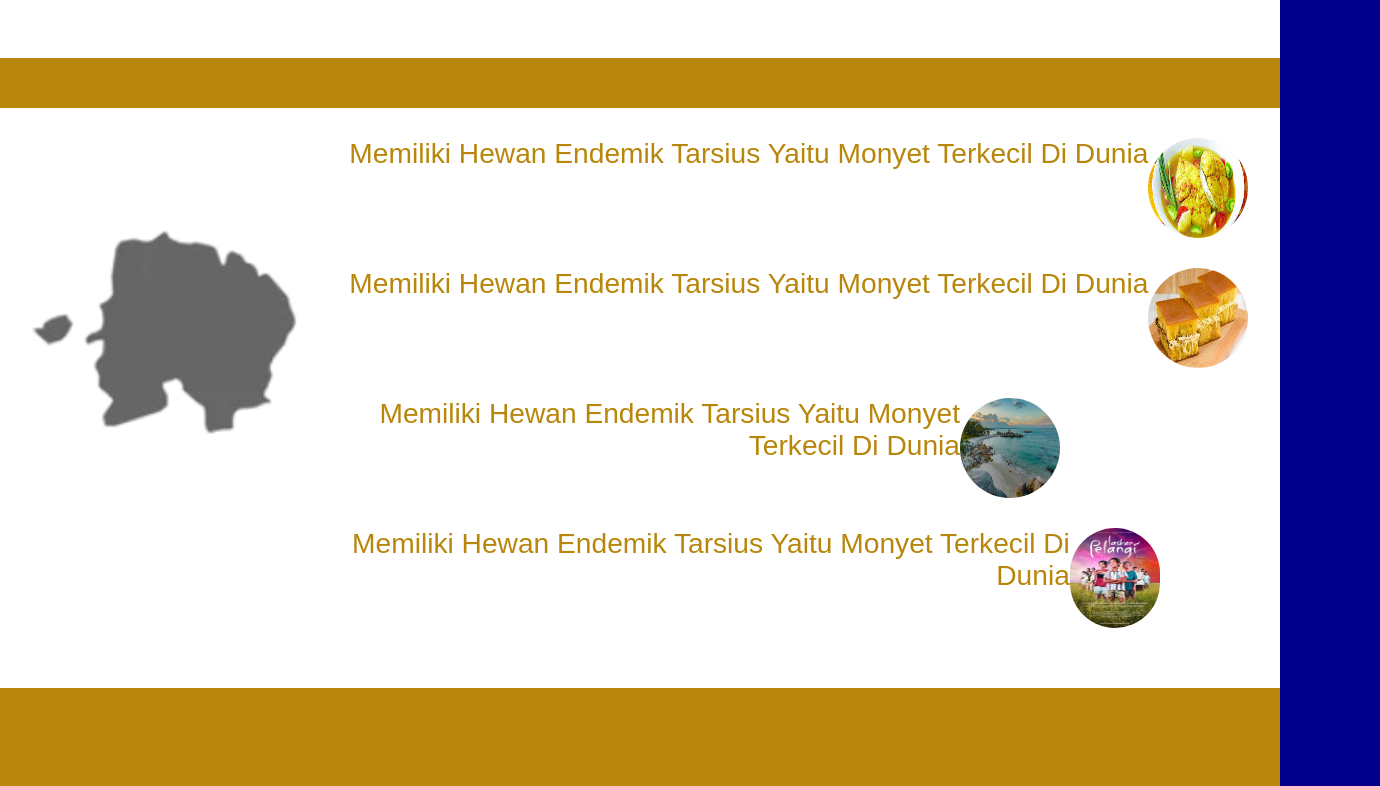
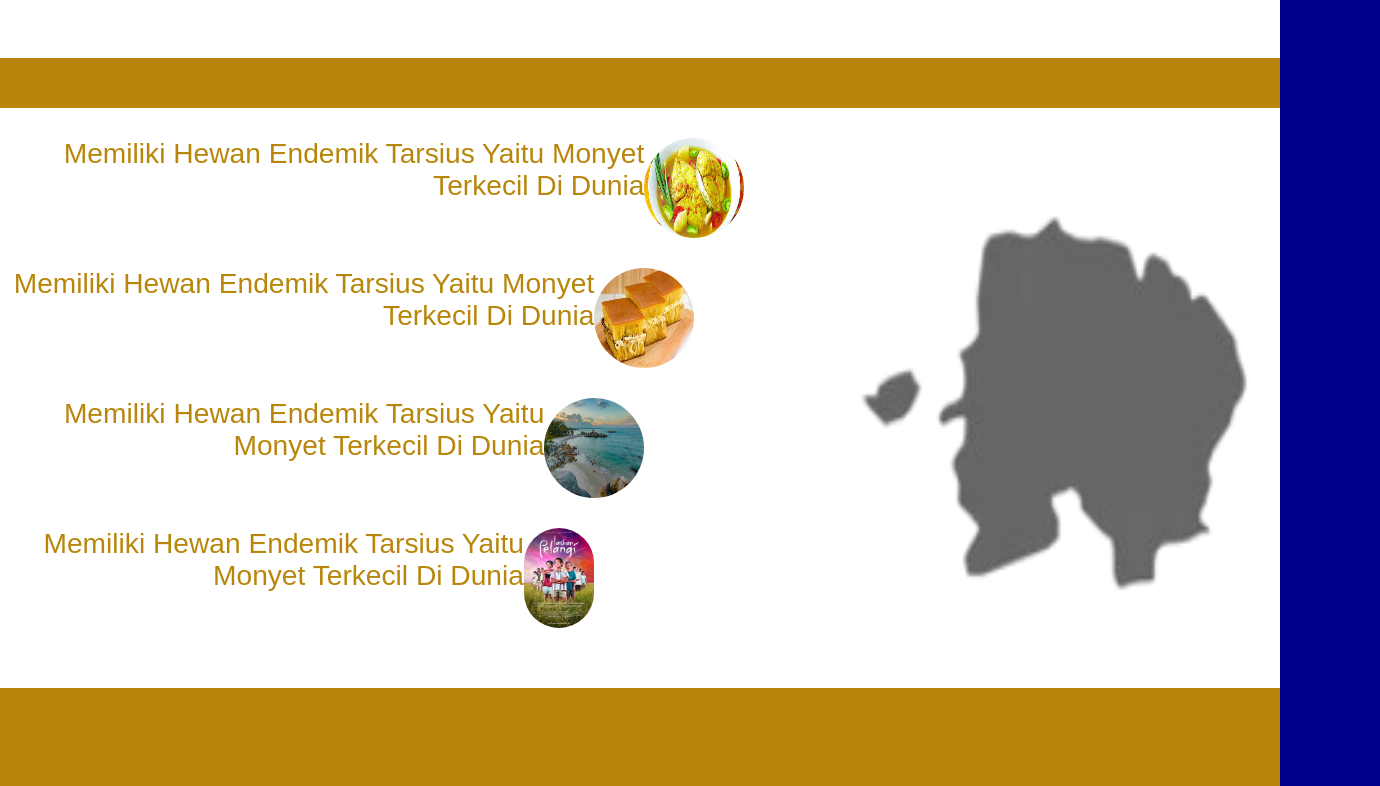
Before and after one commit to ptikelompok8/UAS, a React (Create React App) app: page / in a window 1280 px wide. Shown: the part 2060-2846 px from the top of the page, 1380 px wide, since content can reach past the window. Built offline with nearby package versions, Linux system fonts and the light colour scheme; a web font is replaced by a local one.

Commit message:
Update HomeStyle.css

```diff
--- a/src/routes/HomeStyle.css
+++ b/src/routes/HomeStyle.css
@@ -145,6 +145,13 @@ body{
     margin-top: 50px;
     text-align: left;
 }
+.ContentFive{
+    background-color: white;
+    padding-top: 30px;
+    padding-bottom: 30px;
+    margin-top: 50px;
+    text-align: right;
+}
 
 .Tahu{
     left: 0;
@@ -197,51 +204,45 @@ body{
     height: 100px;
 }
 
-.ContentFive{
-    background-color: white;
-    padding-top: 30px;
-    padding-bottom: 30px;
-    margin-top: 50px;
-    text-align: right;
-}
 
 .FaktaBelitung{
     font-size: 0.8rem;
     color: darkgoldenrod;
 }
 
-.BelitungImg{
-    margin-right: 30px;
-    width: 30%;
-    height: 30%;
-    margin-top: 50px;
-}
+.BelitungImg {
+    order: 2;
+    width: 50%;
+    height: auto;
+  }
 
-.Belitungg{
+.Belitungg {
     display: flex;
 }
 
+
 .Lempah{
     display : flex;
-    margin-right: -100px;
+    margin-right: 50px;
     margin-bottom: 30px;
 
 }
 
 .Martabak{
     display: flex;
+    margin-right: 100px;
     margin-bottom: 30px;
 }
 
 .Pantai{
     display: flex;
-    margin-right: 200px;
+    margin-right: 150px;
     margin-bottom: 30px;
 }
 
 .Laskar{
     display: flex;
-    margin-right: 100px;
+    margin-right: 200px;
     margin-bottom: 30px;
 }
 
```
